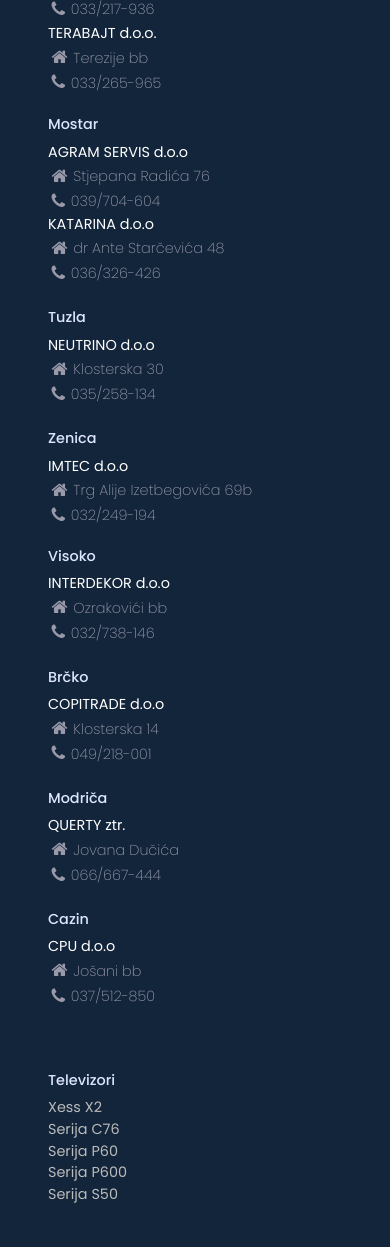
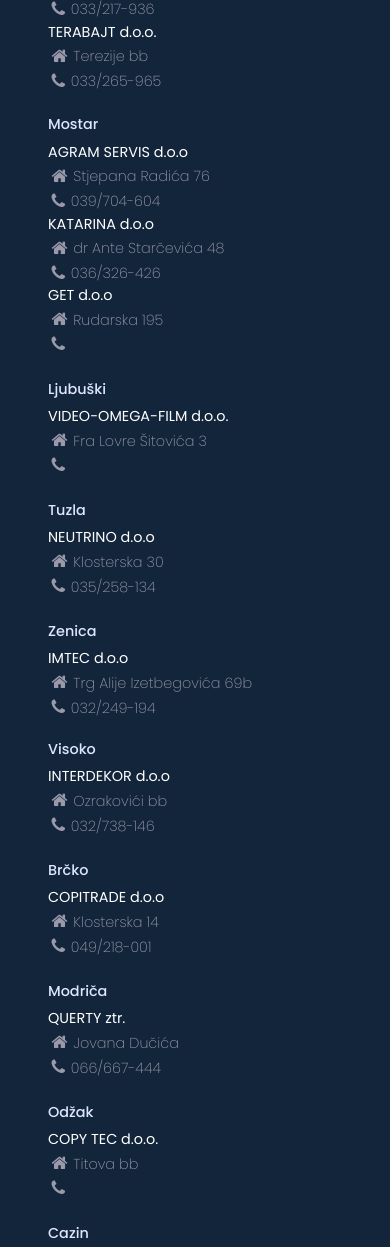
Before and after one commit to psasa01/TCL-page, a plain HTML site: page index.html in a window 390 px wide. Shown: the part 8166-9413 px from the top of the page. Drawn offline with nearby package versions, Linux system fonts and the light colour scheme.

Commit message:
novi partneri

```diff
--- a/assets/scripts.js
+++ b/assets/scripts.js
@@ -93,7 +93,8 @@ new fullpage('.fpage', {
 	scrollHorizontally: true,
 	continuousHorizontal: true,
 	loopHorizontal: true,
-	responsiveWidth: 960
+	responsiveWidth: 960,
+	scrollOverflow: true
 
 });
 
--- a/assets/styles.css
+++ b/assets/styles.css
@@ -417,7 +417,6 @@ a:active {
     }
 }
 
-
 .product-img {
     width: 100%;
     left: 0;
@@ -805,9 +804,16 @@ iframe {
 }
 
 .footer img {
-    position: absolute;
+    position: sticky;
     right: 2em;
     bottom: 4.67em
+}
+
+@media (min-width: 1400px) {
+    .footer img {
+        position: absolute;
+        right: 2em;
+    }
 }
 
 @media (max-width: 960px) {
--- a/index.html
+++ b/index.html
@@ -679,12 +679,6 @@
                             <li>
                                 <i class="fa fa-phone" style="font-size: 1.2em;"></i>
                                 033/217-936</li>
-                        </ul>
-                    </div>
-
-                    <div class="col-lg-3 col-12 terabajt">
-
-                        <ul class="kontakt-ul" style="padding-top:0.3em !important;">
                             <li><a class="partneri" href="https://www.terabajt.ba/" target="_blank"><strong>TERABAJT
                                         d.o.o.</strong></a></li>
                             <li>
@@ -694,6 +688,14 @@
                                 <i class="fa fa-phone" style="font-size: 1.2em;"></i>
                                 033/265-965</li>
                             <li><br></li>
+
+
+                        </ul>
+                    </div>
+
+                    <div class="col-lg-3 col-12 terabajt">
+
+                        <ul class="kontakt-ul" style="padding-top:0.3em !important;">
 
                             <li>
                                 <h4 class="podnaslov">Mostar</h4>
@@ -716,6 +718,26 @@
                             <li>
                                 <i class="fa fa-phone" style="font-size: 1.2em;"></i>
                                 036/326-426</li>
+
+                            <li><a class="partneri" target="_blank"><strong>GET d.o.o</strong></a></li>
+                            <li>
+                                <i class="fa fa-home" style="font-size: 1.2em;"></i>
+                                Rudarska 195</li>
+                            <li>
+                                <i class="fa fa-phone" style="font-size: 1.2em;"></i></li>
+                            <br>
+                            <li>
+                                <h4 class="podnaslov">Ljubuški</h4>
+                            </li>
+
+                            <li><a class="partneri" target="_blank"><strong>VIDEO-OMEGA-FILM
+                                        d.o.o.</strong></a></li>
+
+                            <li>
+                                <i class="fa fa-home" style="font-size: 1.2em;"></i>
+                                Fra Lovre Šitovića 3</li>
+                            <li>
+                                <i class="fa fa-phone" style="font-size: 1.2em;"></i></li>
                             <br>
                             <li>
                                 <h4 class="podnaslov">Tuzla</h4>
@@ -743,11 +765,6 @@
                             <li>
                                 <i class="fa fa-phone" style="font-size: 1.2em;"></i>
                                 032/249-194</li>
-
-
-
-
-
                         </ul>
                     </div>
 
@@ -804,6 +821,19 @@
                                 066/667-444</li>
                             <br>
                             <li>
+                                <h4 class="podnaslov">Odžak</h4>
+                            </li>
+
+                            <li><a class="partneri" target="_blank"><strong>COPY TEC d.o.o.</strong></a>
+                            </li>
+
+                            <li>
+                                <i class="fa fa-home" style="font-size: 1.2em;"></i>
+                                Titova bb</li>
+                            <li>
+                                <i class="fa fa-phone" style="font-size: 1.2em;"></i></li>
+                            <br>
+                            <li>
                                 <h4 class="podnaslov">Cazin</h4>
                             </li>
 
@@ -820,6 +850,12 @@
                                 037/512-850</li>
 
                             <li><br> <br></li>
+
+                            <br>
+                            <br>
+                            <br>
+                            <br>
+
                         </ul>
                     </div>
 
@@ -974,9 +1010,18 @@
     <script src="https://code.jquery.com/jquery-3.3.1.slim.min.js" integrity="sha256-3edrmyuQ0w65f8gfBsqowzjJe2iM6n0nKciPUp8y+7E="
         crossorigin="anonymous"></script>
     <script src="./assets/vendors/fullpagejs/fullpage.js"></script>
+    <script type="text/javascript" src="./assets/vendors/fullpagejs/scrolloverflow.min.js"></script>
     <script src="https://stackpath.bootstrapcdn.com/bootstrap/4.1.3/js/bootstrap.min.js"></script>
 
+
     <script src="./assets/scripts.js"></script>
+
+    <style>
+        .iScrollIndicator {
+            background: #0D1D2B !important
+        }
+    </style>
+
 </body>
 
 </html>
```
